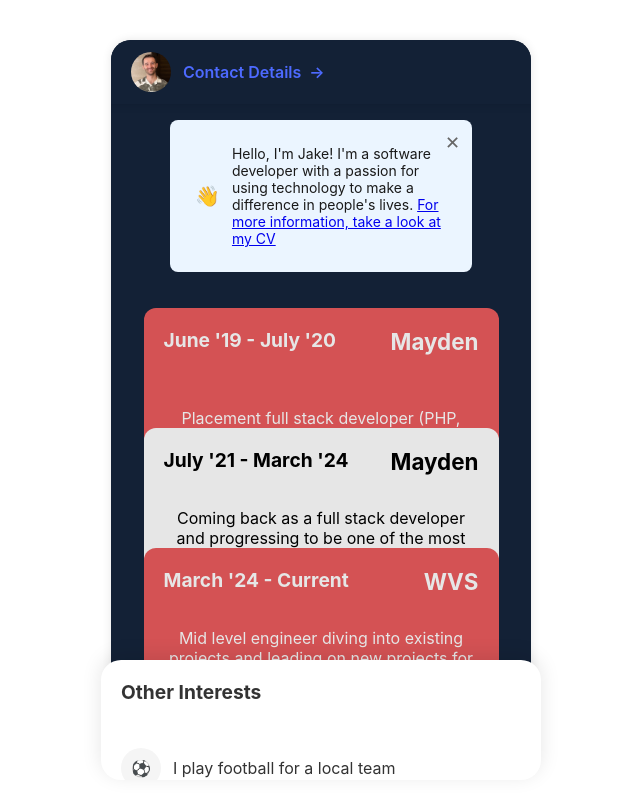
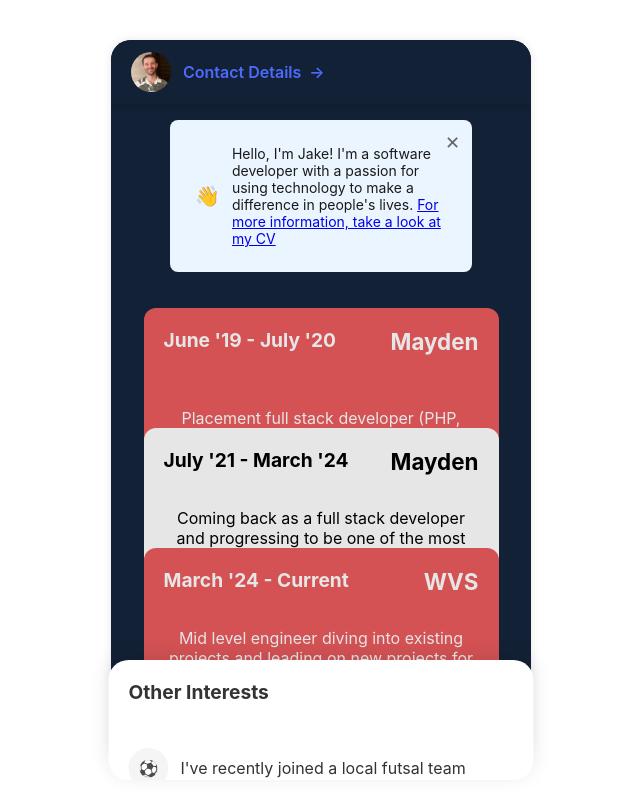
Before and after one commit to jakeshepherd/jakeshepherd.github.io, a React (Create React App) app: page / in a window 1280 px wide. Both pictures are taken after a click on the button "Let's Begin". Shown: the whole page, without its empty margins (319-959 px from the left). Built offline with nearby package versions, Linux system fonts and the light colour scheme.

Commit message:
Final styling tweaks

```diff
--- a/src/App.css
+++ b/src/App.css
@@ -36,3 +36,9 @@
     transform: rotate(360deg);
   }
 }
+
+html, body {
+  overflow-x: hidden;
+  width: 100%;
+  position: relative;
+}
--- a/src/App.js
+++ b/src/App.js
@@ -17,6 +17,7 @@
   background-color: #132136;
   box-shadow: 0 0 10px rgba(0, 0, 0, 0.1);
   overflow-y: auto;
+  overflow-x: hidden;
   position: relative;
   color: #fff;
 
--- a/src/components/card/index.js
+++ b/src/components/card/index.js
@@ -210,15 +210,17 @@
     bottom: 0;
     left: 50%;
     transform: translateX(-50%);
-    width: 100%;
-    max-width: 400px;
+    width: 90%;
+    max-width: 385px;
     background: white;
     box-shadow: 0 -4px 20px rgba(0,0,0,0.1);
     padding: 20px;
     overflow-y: auto;
-    z-index: 98;
     transition: all 0.3s ease;
     cursor: pointer;
+    z-index: ${props => props.isExpanded ? '98' : '1'};
+    opacity: 1;
+    transform: translate(-50%, 0);
 
     ${props => props.isExpanded ? `
         height: 80vh;
@@ -230,12 +232,17 @@
         overflow: hidden;
     `}
 
+    ${props => props.isExiting && `
+        opacity: 0;
+        transform: translate(-50%, 100%);
+    `}
+
     @media (min-width: 421px) {
         ${props => !props.isExpanded && `
             border-bottom-left-radius: 20px;
             border-bottom-right-radius: 20px;
             bottom: 20px;
-            max-width: 400px;
+            max-width: 385px;
         `}
     }
 `;
@@ -252,6 +259,7 @@
     const [showTransactions, setShowTransactions] = useState(false);
     const [popupCardId, setPopupCardId] = useState(null);
     const [isTransactionsExpanded, setIsTransactionsExpanded] = useState(false);
+    const [isExiting, setIsExiting] = useState(false);
 
     const cards = [
         {
@@ -299,11 +307,18 @@
     const handleCardClick = (id) => {
         if (activeCard === id) {
             setShowTransactions(false);
-            setTimeout(() => setActiveCard(null), 300);
+            setTimeout(() => {
+                setActiveCard(null);
+                setIsExiting(false);
+            }, 300);
         } else {
+            setIsExiting(true);
+            setTimeout(() => {
                 setActiveCard(id);
                 setTimeout(() => setShowTransactions(true), 100);
+            }, 300);
         }
+        setIsTransactionsExpanded(false);
     };
 
     const allTransactions = cards.reduce((acc, card) => {
@@ -356,8 +371,10 @@
                 </CardPage>
             ))}
 
+            {(!activeCard || isExiting) && (
                 <FixedTransactionsList
                     isExpanded={isTransactionsExpanded}
+                    isExiting={isExiting || activeCard !== null}
                     onClick={() => setIsTransactionsExpanded(!isTransactionsExpanded)}
                 >
                     <TransactionsHeader>
@@ -371,18 +388,35 @@
                                 ⚽️
                             </IconContainer>
                             <TransactionDetails>
-                            I play football for a local team
+                                I've recently joined a local futsal team
                             </TransactionDetails>
                         </TransactionItem>
                     <TransactionItem >
                             <IconContainer>
-                            ⚽️
+                                🎾
                             </IconContainer>
                             <TransactionDetails>
-                            I play football for a local team
+                                I have also joined a local tennis club and attend the weekly group sessions there
+                            </TransactionDetails>
+                        </TransactionItem>
+                    <TransactionItem >
+                            <IconContainer>
+                                🧗
+                            </IconContainer>
+                            <TransactionDetails>
+                                My partner and I have both started climbing in the last year
+                            </TransactionDetails>
+                        </TransactionItem>
+                    <TransactionItem >
+                            <IconContainer>
+                                🥾
+                            </IconContainer>
+                            <TransactionDetails>
+                                In general, getting out and about!
                             </TransactionDetails>
                         </TransactionItem>
                 </FixedTransactionsList>
+            )}
 
             <Overlay isVisible={popupCardId !== null} onClick={() => setPopupCardId(null)} />
             {popupCardId && (
```
Lines whose indentation alone changed are shown as unchanged.
